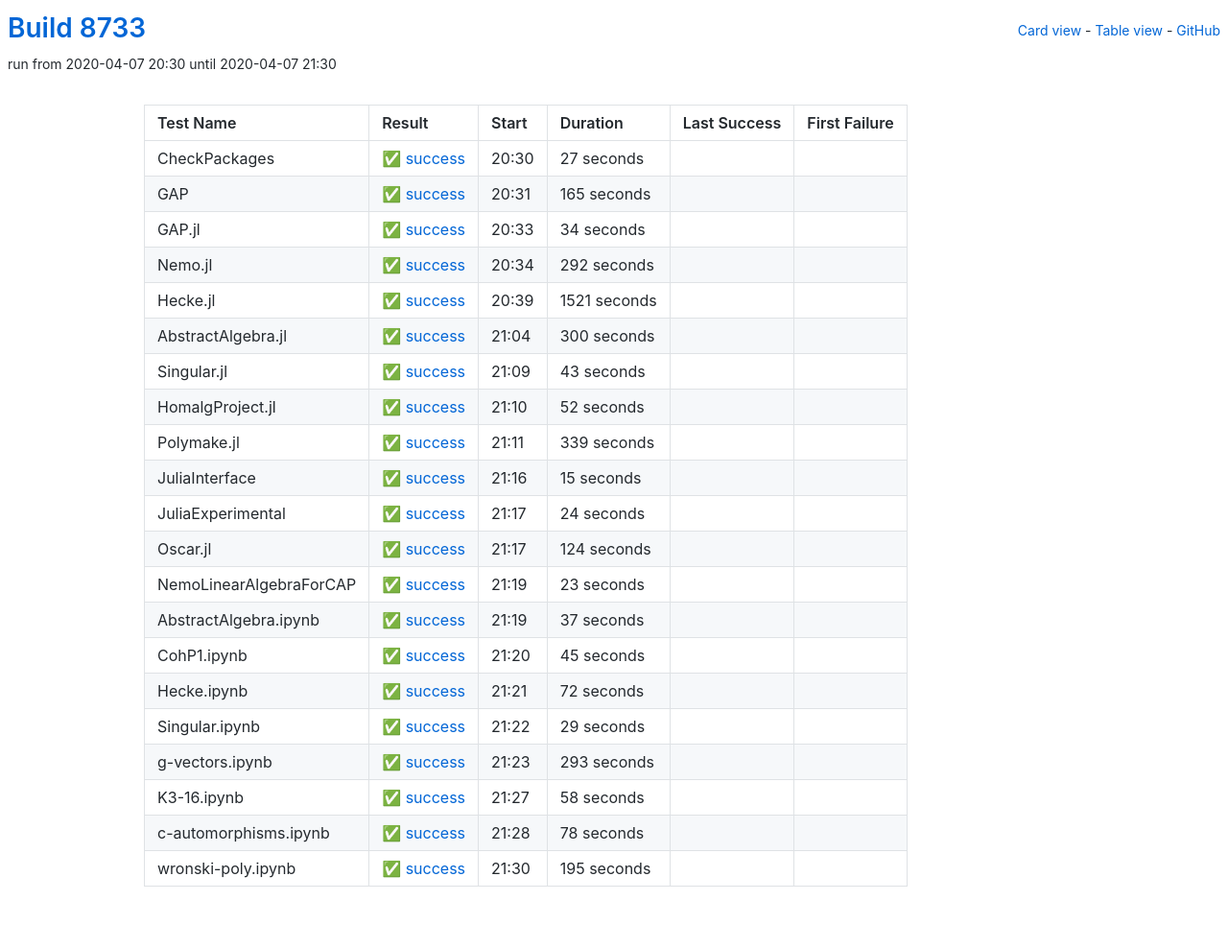
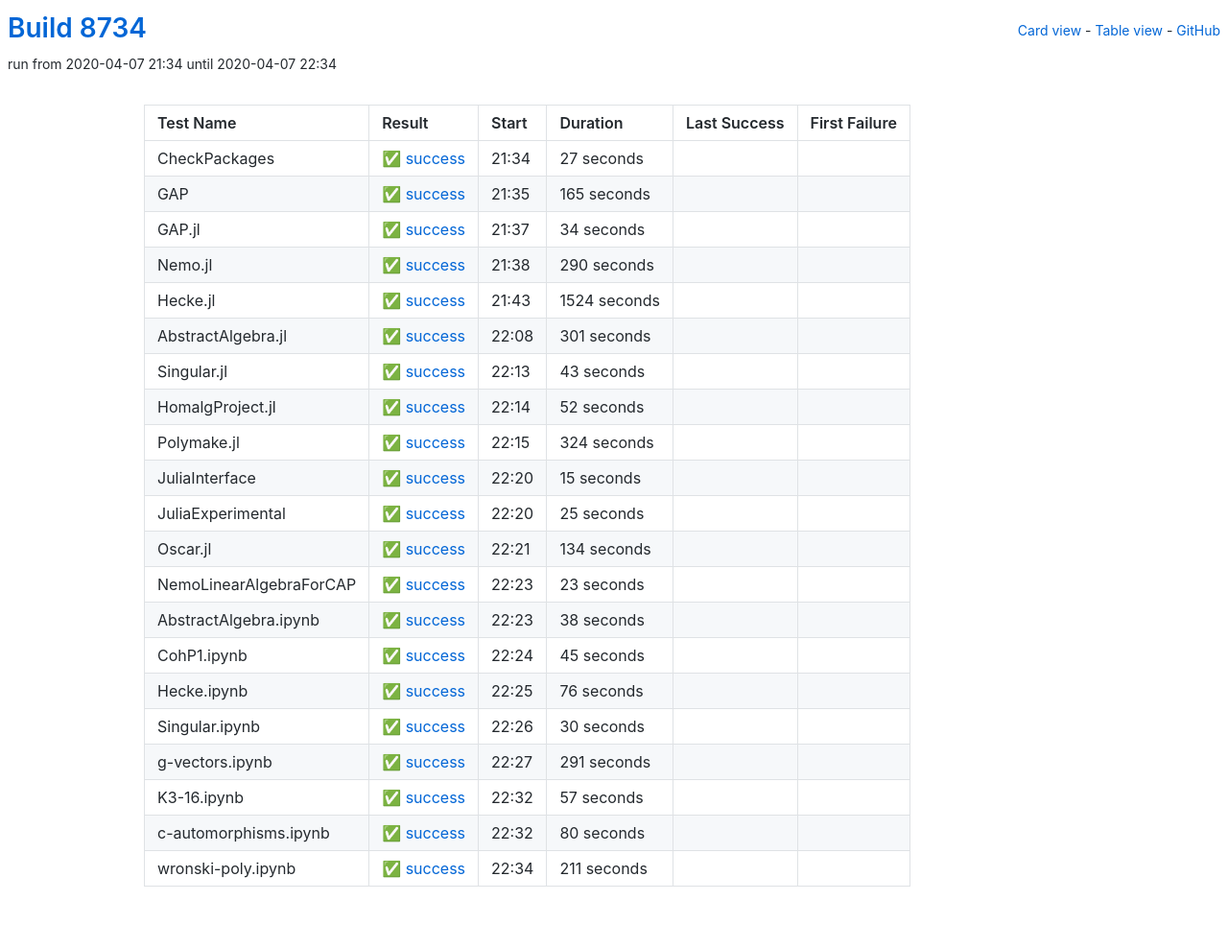
Before and after one commit to oscar-system/oscar-ci-status, a Jekyll site: the page built from table.html, in a window 1280 px wide. Shown: the whole page at 96% size. Built offline with Jekyll 4.4.1, drawn with Linux system fonts in a browser that asks for light colours.

Commit message:
Build 8734

```diff
--- a/_data/ci.yml
+++ b/_data/ci.yml
@@ -1,5 +1,5 @@
-build: 8733
-build_url: https://oscarci.mathematik.uni-kl.de/job/oscar/8733/
+build: 8734
+build_url: https://oscarci.mathematik.uni-kl.de/job/oscar/8734/
 job: oscar
 tests:
 - duration: 27
@@ -8,9 +8,9 @@ tests:
   first_failure_url: null
   last_success: false
   last_success_url: null
-  log: https://oscarci.mathematik.uni-kl.de/job/oscar/8733/artifact/logs/build-8733/CheckPackages.log
+  log: https://oscarci.mathematik.uni-kl.de/job/oscar/8734/artifact/logs/build-8734/CheckPackages.log
   name: CheckPackages
-  start: 2020-04-07 20:30
+  start: 2020-04-07 21:34
   status: success
   success: true
 - duration: 165
@@ -19,9 +19,9 @@ tests:
   first_failure_url: null
   last_success: false
   last_success_url: null
-  log: https://oscarci.mathematik.uni-kl.de/job/oscar/8733/artifact/logs/build-8733/GAP.log
+  log: https://oscarci.mathematik.uni-kl.de/job/oscar/8734/artifact/logs/build-8734/GAP.log
   name: GAP
-  start: 2020-04-07 20:31
+  start: 2020-04-07 21:35
   status: success
   success: true
 - duration: 34
@@ -30,42 +30,42 @@ tests:
   first_failure_url: null
   last_success: false
   last_success_url: null
-  log: https://oscarci.mathematik.uni-kl.de/job/oscar/8733/artifact/logs/build-8733/GAP.jl.log
+  log: https://oscarci.mathematik.uni-kl.de/job/oscar/8734/artifact/logs/build-8734/GAP.jl.log
   name: GAP.jl
-  start: 2020-04-07 20:33
+  start: 2020-04-07 21:37
   status: success
   success: true
-- duration: 292
+- duration: 290
   exitcode: 0
   first_failure: false
   first_failure_url: null
   last_success: false
   last_success_url: null
-  log: https://oscarci.mathematik.uni-kl.de/job/oscar/8733/artifact/logs/build-8733/Nemo.jl.log
+  log: https://oscarci.mathematik.uni-kl.de/job/oscar/8734/artifact/logs/build-8734/Nemo.jl.log
   name: Nemo.jl
-  start: 2020-04-07 20:34
+  start: 2020-04-07 21:38
   status: success
   success: true
-- duration: 1521
+- duration: 1524
   exitcode: 0
   first_failure: false
   first_failure_url: null
   last_success: false
   last_success_url: null
-  log: https://oscarci.mathematik.uni-kl.de/job/oscar/8733/artifact/logs/build-8733/Hecke.jl.log
+  log: https://oscarci.mathematik.uni-kl.de/job/oscar/8734/artifact/logs/build-8734/Hecke.jl.log
   name: Hecke.jl
-  start: 2020-04-07 20:39
+  start: 2020-04-07 21:43
   status: success
   success: true
-- duration: 300
+- duration: 301
   exitcode: 0
   first_failure: false
   first_failure_url: null
   last_success: false
   last_success_url: null
-  log: https://oscarci.mathematik.uni-kl.de/job/oscar/8733/artifact/logs/build-8733/AbstractAlgebra.jl.log
+  log: https://oscarci.mathematik.uni-kl.de/job/oscar/8734/artifact/logs/build-8734/AbstractAlgebra.jl.log
   name: AbstractAlgebra.jl
-  start: 2020-04-07 21:04
+  start: 2020-04-07 22:08
   status: success
   success: true
 - duration: 43
@@ -74,9 +74,9 @@ tests:
   first_failure_url: null
   last_success: false
   last_success_url: null
-  log: https://oscarci.mathematik.uni-kl.de/job/oscar/8733/artifact/logs/build-8733/Singular.jl.log
+  log: https://oscarci.mathematik.uni-kl.de/job/oscar/8734/artifact/logs/build-8734/Singular.jl.log
   name: Singular.jl
-  start: 2020-04-07 21:09
+  start: 2020-04-07 22:13
   status: success
   success: true
 - duration: 52
@@ -85,20 +85,20 @@ tests:
   first_failure_url: null
   last_success: false
   last_success_url: null
-  log: https://oscarci.mathematik.uni-kl.de/job/oscar/8733/artifact/logs/build-8733/HomalgProject.jl.log
+  log: https://oscarci.mathematik.uni-kl.de/job/oscar/8734/artifact/logs/build-8734/HomalgProject.jl.log
   name: HomalgProject.jl
-  start: 2020-04-07 21:10
+  start: 2020-04-07 22:14
   status: success
   success: true
-- duration: 339
+- duration: 324
   exitcode: 0
   first_failure: false
   first_failure_url: null
   last_success: false
   last_success_url: null
-  log: https://oscarci.mathematik.uni-kl.de/job/oscar/8733/artifact/logs/build-8733/Polymake.jl.log
+  log: https://oscarci.mathematik.uni-kl.de/job/oscar/8734/artifact/logs/build-8734/Polymake.jl.log
   name: Polymake.jl
-  start: 2020-04-07 21:11
+  start: 2020-04-07 22:15
   status: success
   success: true
 - duration: 15
@@ -107,31 +107,31 @@ tests:
   first_failure_url: null
   last_success: false
   last_success_url: null
-  log: https://oscarci.mathematik.uni-kl.de/job/oscar/8733/artifact/logs/build-8733/JuliaInterface.log
+  log: https://oscarci.mathematik.uni-kl.de/job/oscar/8734/artifact/logs/build-8734/JuliaInterface.log
   name: JuliaInterface
-  start: 2020-04-07 21:16
+  start: 2020-04-07 22:20
   status: success
   success: true
-- duration: 24
+- duration: 25
   exitcode: 0
   first_failure: false
   first_failure_url: null
   last_success: false
   last_success_url: null
-  log: https://oscarci.mathematik.uni-kl.de/job/oscar/8733/artifact/logs/build-8733/JuliaExperimental.log
+  log: https://oscarci.mathematik.uni-kl.de/job/oscar/8734/artifact/logs/build-8734/JuliaExperimental.log
   name: JuliaExperimental
-  start: 2020-04-07 21:17
+  start: 2020-04-07 22:20
   status: success
   success: true
-- duration: 124
+- duration: 134
   exitcode: 0
   first_failure: false
   first_failure_url: null
   last_success: false
   last_success_url: null
-  log: https://oscarci.mathematik.uni-kl.de/job/oscar/8733/artifact/logs/build-8733/Oscar.jl.log
+  log: https://oscarci.mathematik.uni-kl.de/job/oscar/8734/artifact/logs/build-8734/Oscar.jl.log
   name: Oscar.jl
-  start: 2020-04-07 21:17
+  start: 2020-04-07 22:21
   status: success
   success: true
 - duration: 23
@@ -140,20 +140,20 @@ tests:
   first_failure_url: null
   last_success: false
   last_success_url: null
-  log: https://oscarci.mathematik.uni-kl.de/job/oscar/8733/artifact/logs/build-8733/NemoLinearAlgebraForCAP.log
+  log: https://oscarci.mathematik.uni-kl.de/job/oscar/8734/artifact/logs/build-8734/NemoLinearAlgebraForCAP.log
   name: NemoLinearAlgebraForCAP
-  start: 2020-04-07 21:19
+  start: 2020-04-07 22:23
   status: success
   success: true
-- duration: 37
+- duration: 38
   exitcode: 0
   first_failure: false
   first_failure_url: null
   last_success: false
   last_success_url: null
-  log: https://oscarci.mathematik.uni-kl.de/job/oscar/8733/artifact/logs/build-8733/AbstractAlgebra.ipynb.log
+  log: https://oscarci.mathematik.uni-kl.de/job/oscar/8734/artifact/logs/build-8734/AbstractAlgebra.ipynb.log
   name: AbstractAlgebra.ipynb
-  start: 2020-04-07 21:19
+  start: 2020-04-07 22:23
   status: success
   success: true
 - duration: 45
@@ -162,74 +162,74 @@ tests:
   first_failure_url: null
   last_success: false
   last_success_url: null
-  log: https://oscarci.mathematik.uni-kl.de/job/oscar/8733/artifact/logs/build-8733/CohP1.ipynb.log
+  log: https://oscarci.mathematik.uni-kl.de/job/oscar/8734/artifact/logs/build-8734/CohP1.ipynb.log
   name: CohP1.ipynb
-  start: 2020-04-07 21:20
+  start: 2020-04-07 22:24
   status: success
   success: true
-- duration: 72
+- duration: 76
   exitcode: 0
   first_failure: false
   first_failure_url: null
   last_success: false
   last_success_url: null
-  log: https://oscarci.mathematik.uni-kl.de/job/oscar/8733/artifact/logs/build-8733/Hecke.ipynb.log
+  log: https://oscarci.mathematik.uni-kl.de/job/oscar/8734/artifact/logs/build-8734/Hecke.ipynb.log
   name: Hecke.ipynb
-  start: 2020-04-07 21:21
+  start: 2020-04-07 22:25
   status: success
   success: true
-- duration: 29
+- duration: 30
   exitcode: 0
   first_failure: false
   first_failure_url: null
   last_success: false
   last_success_url: null
-  log: https://oscarci.mathematik.uni-kl.de/job/oscar/8733/artifact/logs/build-8733/Singular.ipynb.log
+  log: https://oscarci.mathematik.uni-kl.de/job/oscar/8734/artifact/logs/build-8734/Singular.ipynb.log
   name: Singular.ipynb
-  start: 2020-04-07 21:22
+  start: 2020-04-07 22:26
   status: success
   success: true
-- duration: 293
+- duration: 291
   exitcode: 0
   first_failure: false
   first_failure_url: null
   last_success: false
   last_success_url: null
-  log: https://oscarci.mathematik.uni-kl.de/job/oscar/8733/artifact/logs/build-8733/g-vectors.ipynb.log
+  log: https://oscarci.mathematik.uni-kl.de/job/oscar/8734/artifact/logs/build-8734/g-vectors.ipynb.log
   name: g-vectors.ipynb
-  start: 2020-04-07 21:23
+  start: 2020-04-07 22:27
   status: success
   success: true
-- duration: 58
+- duration: 57
   exitcode: 0
   first_failure: false
   first_failure_url: null
   last_success: false
   last_success_url: null
-  log: https://oscarci.mathematik.uni-kl.de/job/oscar/8733/artifact/logs/build-8733/K3-16.ipynb.log
+  log: https://oscarci.mathematik.uni-kl.de/job/oscar/8734/artifact/logs/build-8734/K3-16.ipynb.log
   name: K3-16.ipynb
-  start: 2020-04-07 21:27
+  start: 2020-04-07 22:32
   status: success
   success: true
-- duration: 78
+- duration: 80
   exitcode: 0
   first_failure: false
   first_failure_url: null
   last_success: false
   last_success_url: null
-  log: https://oscarci.mathematik.uni-kl.de/job/oscar/8733/artifact/logs/build-8733/c-automorphisms.ipynb.log
+  log: https://oscarci.mathematik.uni-kl.de/job/oscar/8734/artifact/logs/build-8734/c-automorphisms.ipynb.log
   name: c-automorphisms.ipynb
-  start: 2020-04-07 21:28
+  start: 2020-04-07 22:32
   status: success
   success: true
-- duration: 195
+- duration: 211
   exitcode: 0
   first_failure: false
   first_failure_url: null
   last_success: false
   last_success_url: null
-  log: https://oscarci.mathematik.uni-kl.de/job/oscar/8733/artifact/logs/build-8733/wronski-poly.ipynb.log
+  log: https://oscarci.mathematik.uni-kl.de/job/oscar/8734/artifact/logs/build-8734/wronski-poly.ipynb.log
   name: wronski-poly.ipynb
-  start: 2020-04-07 21:30
+  start: 2020-04-07 22:34
   status: success
   success: true
```
Also changed, not shown: README.md.
